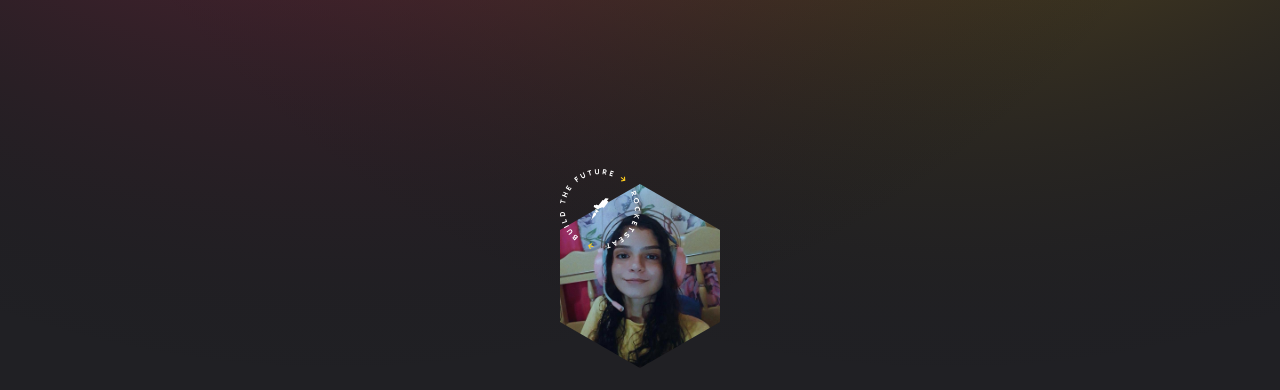
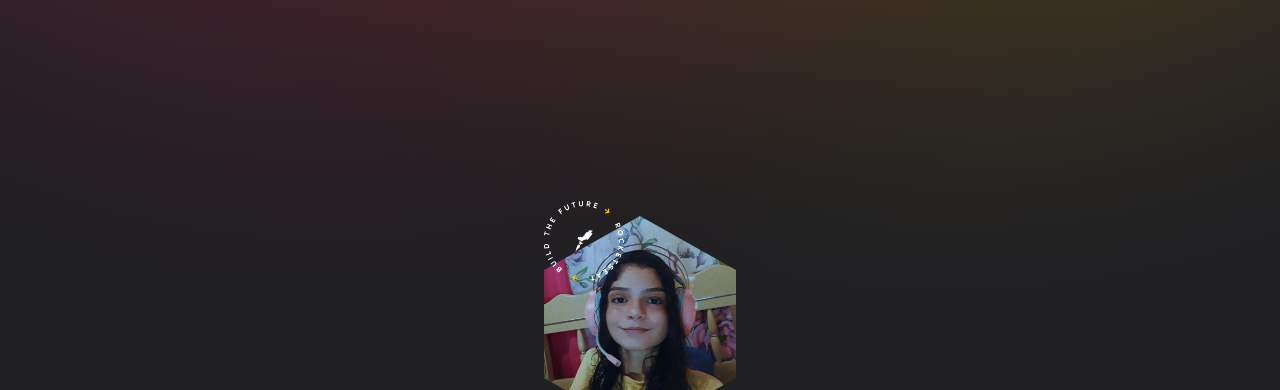
Before and after one commit to anelizemeneses/cracha_nlw, a plain HTML site: page index.html in a window 1280 px wide. Shown: the top 390 px of the page. Drawn offline with Linux system fonts and the light colour scheme.

Commit message:
Update style.css

```diff
--- a/style.css
+++ b/style.css
@@ -37,8 +37,8 @@ main {
 }
 
 .avatar {
-  width: 10rem;
-  margin: 11.5rem auto 0;
+  width: 12rem;
+  margin: 13.5rem auto 0;
 
   position: relative;
 }
@@ -50,8 +50,8 @@ main {
 }
 
 .avatar > img {
-  width: 10rem;
-  height: 11.5rem;
+  width: 12rem;
+  height: 13.5rem;
   object-fit: cover;
 
   clip-path: polygon(50% 0, 100% 25%, 100% 75%, 50% 100%, 0 75%, 0 25%);
```
